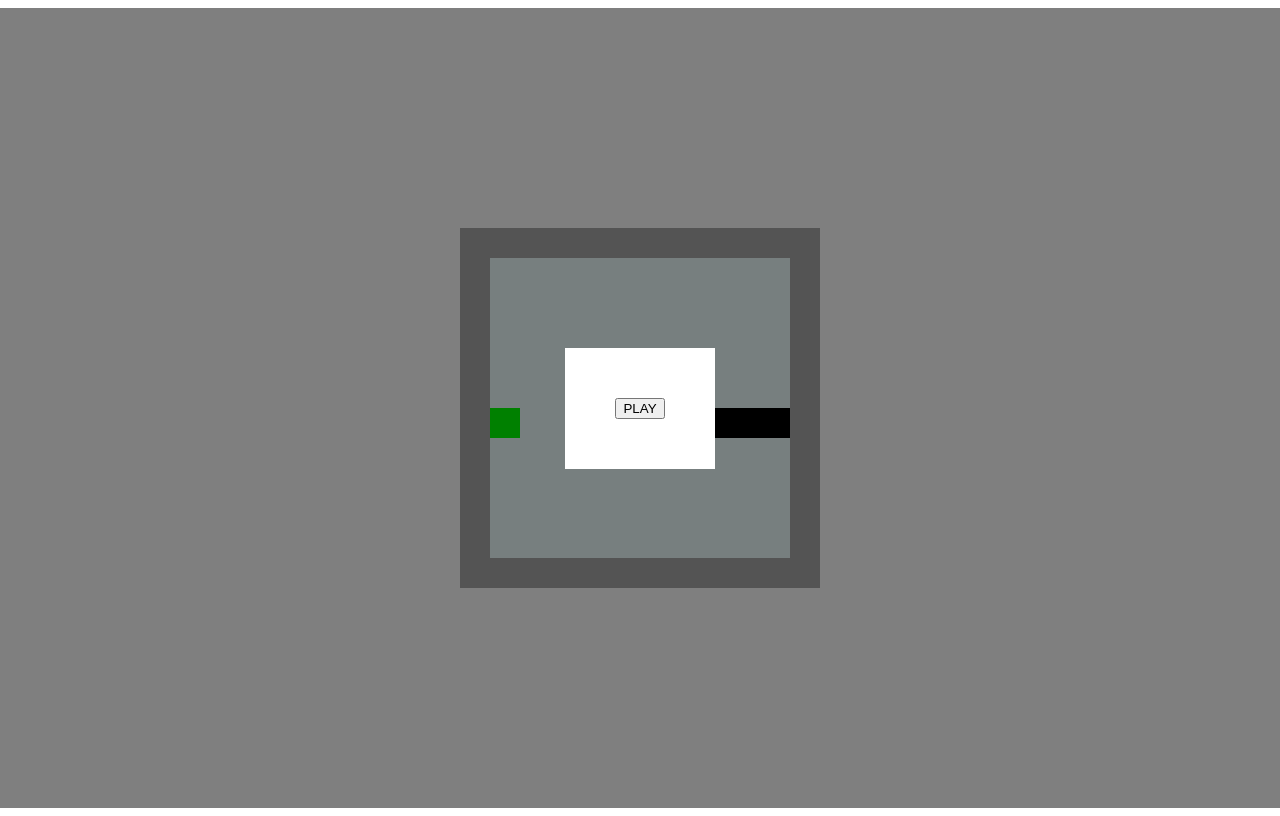
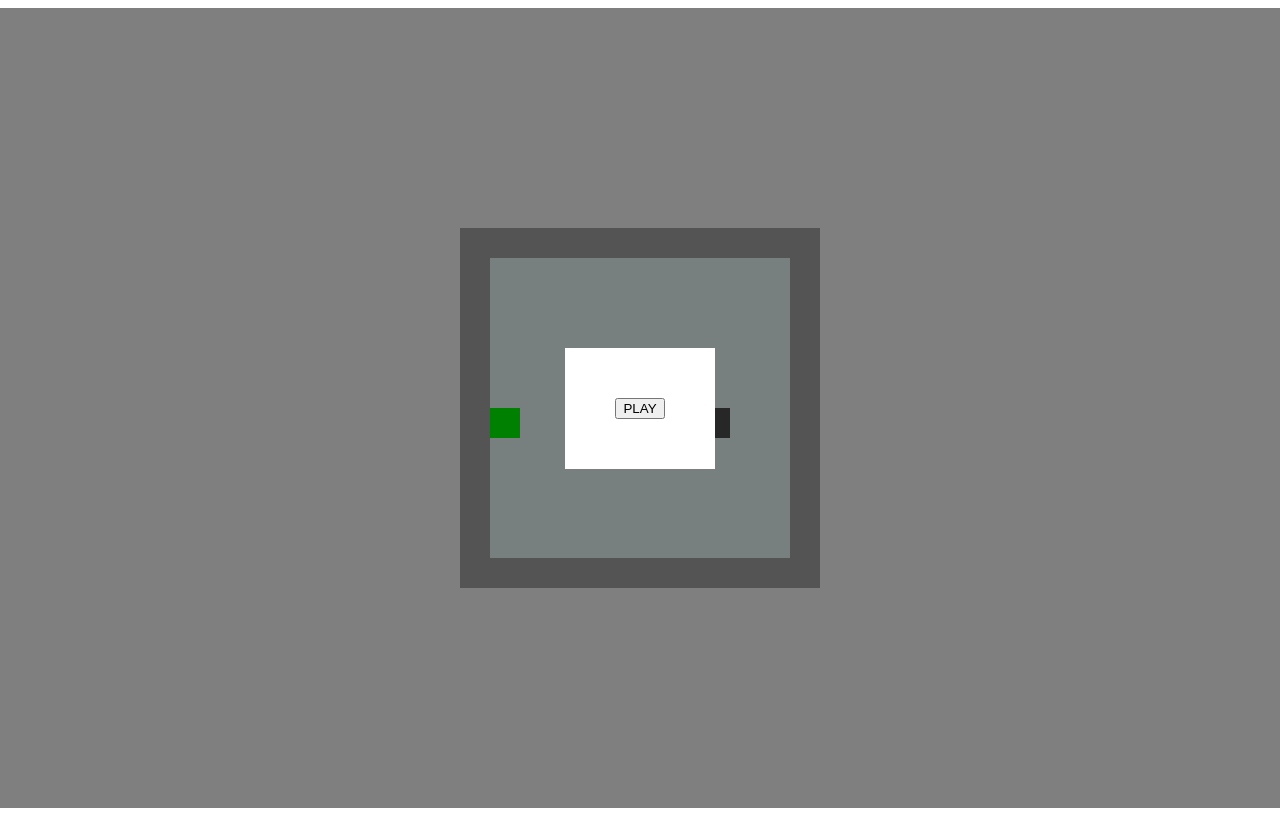
Before and after one commit to unpolaco/warsawjs-workshop-47-reactive-snake, a React (Create React App) app: page / in a window 1280 px wide. Built offline with nearby package versions, Linux system fonts and the light colour scheme.

Commit message:
Add snake head

```diff
--- a/src/game/Game.js
+++ b/src/game/Game.js
@@ -11,7 +11,7 @@ export default function Game() {
   return (
     <>
     {paused ? <GameMenu/> : null}
-    <GameGrid gridSize={gridSize} fruit={fruit} snake={snake} />
+    <GameGrid gridSize={gridSize} fruit={fruit} snake={snake}/>
     </>
   )
 }
--- a/src/game/GameGrid.css
+++ b/src/game/GameGrid.css
@@ -14,6 +14,13 @@
 .snakeCell {
   width: 30px;
   height: 30px;
+  /* border-radius: 50%; */
+  background-color: rgb(78, 78, 78);
+}
+.snakeHeadCell {
+  width: 30px;
+  height: 30px;
+  border-radius: 20%;
   background-color: black;
 }
 
--- a/src/game/GameGrid.jsx
+++ b/src/game/GameGrid.jsx
@@ -2,27 +2,28 @@ import React from 'react';
 import './GameGrid.css';
 
 export default function GameGrid({ gridSize, fruit, snake }) {
-  const indexes = Array
-  .from({ length: gridSize })
-  .map((_, index) => index);
+	const indexes = Array.from({ length: gridSize }).map((_, index) => index);
 
-  function getCellClass(x, y) {
-    if (snake.some(snakePart => snakePart.x === x && snakePart.y === y)) {
-      return 'snakeCell'
-    }
-    if (fruit.x === x && fruit.y === y) {
-      return 'fruitCell'
-    }
-    return 'gridCell'
-  }
+	function getCellClass(x, y) {
 
+		if (snake[0].x === x && snake[0].y === y) {
+			return 'snakeHeadCell';
+		}
+		if (snake.some((snakePart) => snakePart.x === x && snakePart.y === y)) {
+			return 'snakeCell';
+		}
+		if (fruit.x === x && fruit.y === y) {
+			return 'fruitCell';
+		}
+		return 'gridCell';
+	}
 
 	return (
 		<div className='grid'>
 			{indexes.map((x) => (
 				<div className='gridRow' key={x}>
 					{indexes.map((y) => (
-            <div className={getCellClass(x, y)} key={`${x}x${y}`}/>
+						<div className={getCellClass(x, y)} key={`${x}x${y}`} />
 					))}
 				</div>
 			))}
--- a/src/game/useGame.js
+++ b/src/game/useGame.js
@@ -12,12 +12,6 @@ export default function useGame() {
 		{ x: gridSize / 2, y: gridSize / 2 },
 		{ x: gridSize / 2, y: gridSize / 2 + 1 },
 		{ x: gridSize / 2, y: gridSize / 2 + 2 },
-		{ x: gridSize / 2, y: gridSize / 2 + 3 },
-		{ x: gridSize / 2, y: gridSize / 2 + 4 },
-		{ x: gridSize / 2, y: gridSize / 2 + 5 },
-		{ x: gridSize / 2, y: gridSize / 2 + 6 },
-		{ x: gridSize / 2, y: gridSize / 2 + 7 },
-		{ x: gridSize / 2, y: gridSize / 2 + 8 },
 	]);
 	const [fruit, setFruit] = useState({
 		x: randomIndex(gridSize),
@@ -38,7 +32,7 @@ export default function useGame() {
 	}, [fruit]);
 
 	function newFruitPosition() {
-		const randomFruitPosition = {
+		randomFruitPosition = {
 			x: randomIndex(gridSize),
 			y: randomIndex(gridSize),
 		};
```
